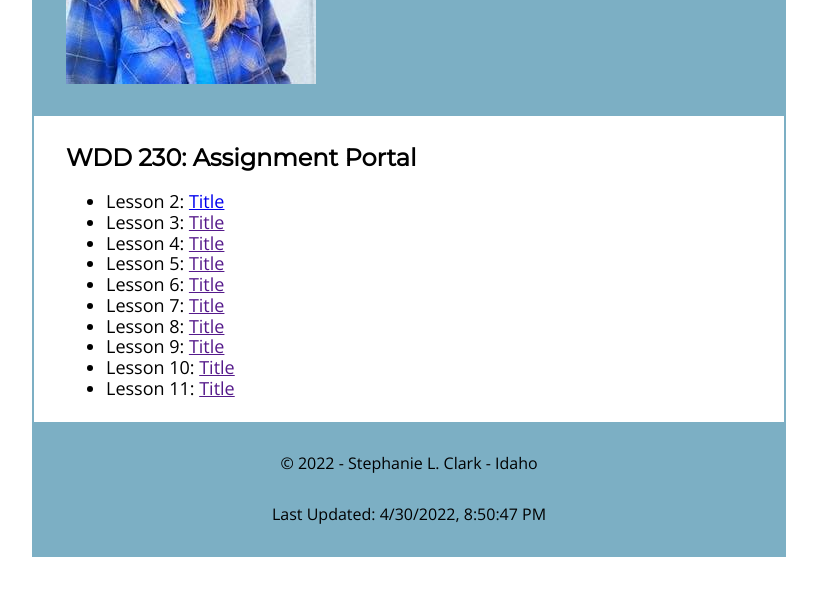
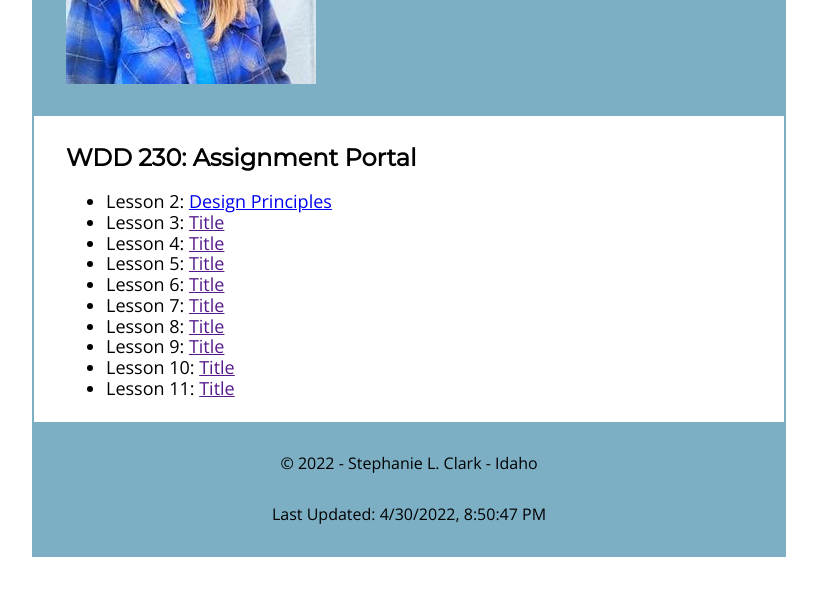
Before and after one commit to slclark4/wdd230, a plain HTML site: page index.html in a window 1280 px wide. Shown: the part 200-796 px from the top of the page, without its empty margins (231-1048 px from the left). Drawn offline with nearby package versions, Linux system fonts and the light colour scheme; files that its build step writes are made by us from their sources.

Commit message:
edit link title for lesson 2

```diff
--- a/index.html
+++ b/index.html
@@ -23,7 +23,10 @@
     <main>
       <h2>WDD 230: Assignment Portal</h2>
       <ul>
-        <li>Lesson 2: <a href="lesson2/design-principles.html">Title</a></li>
+        <li>
+          Lesson 2:
+          <a href="lesson2/design-principles.html">Design Principles</a>
+        </li>
         <li>Lesson 3: <a href="">Title</a></li>
         <li>Lesson 4: <a href="">Title</a></li>
         <li>Lesson 5: <a href="">Title</a></li>
```
